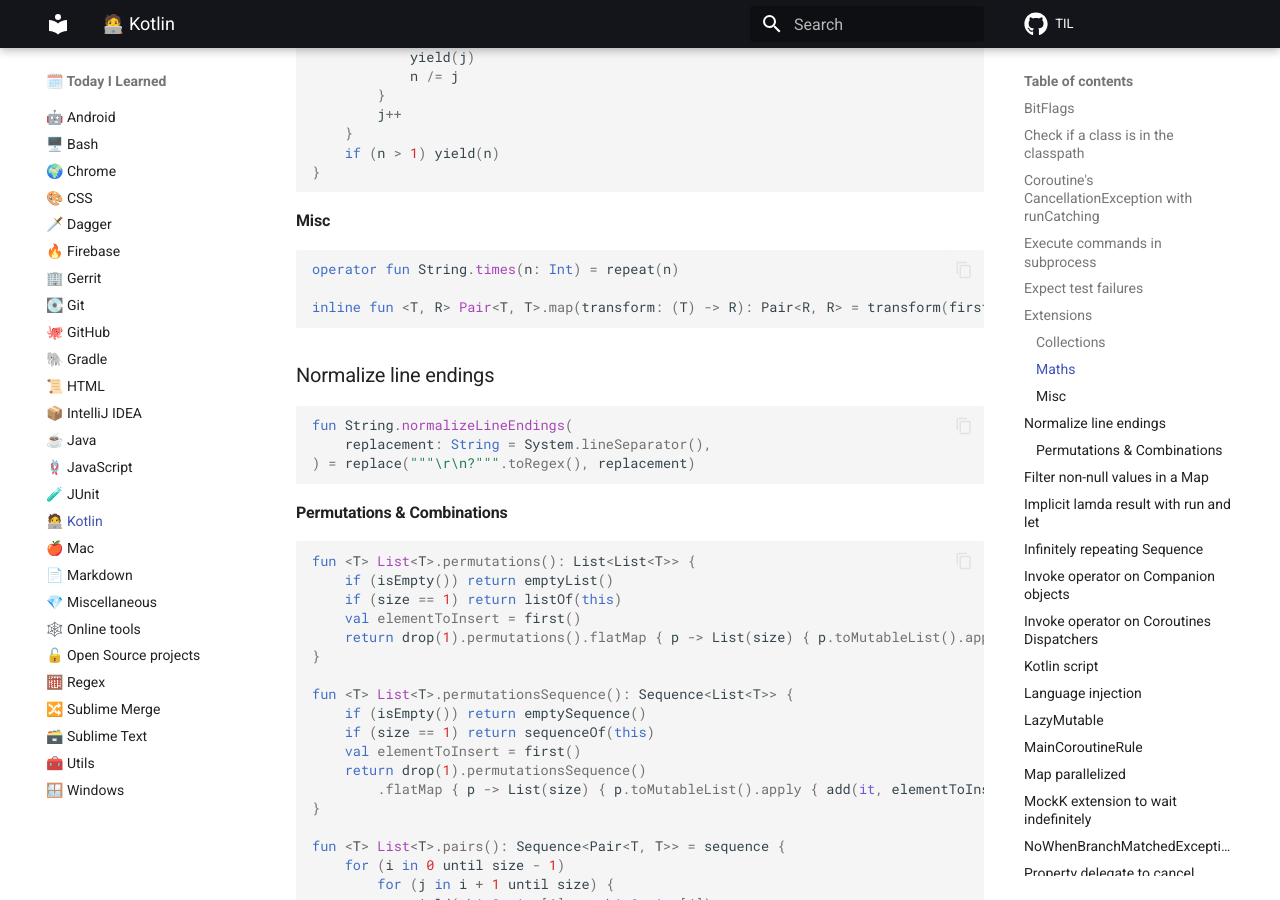
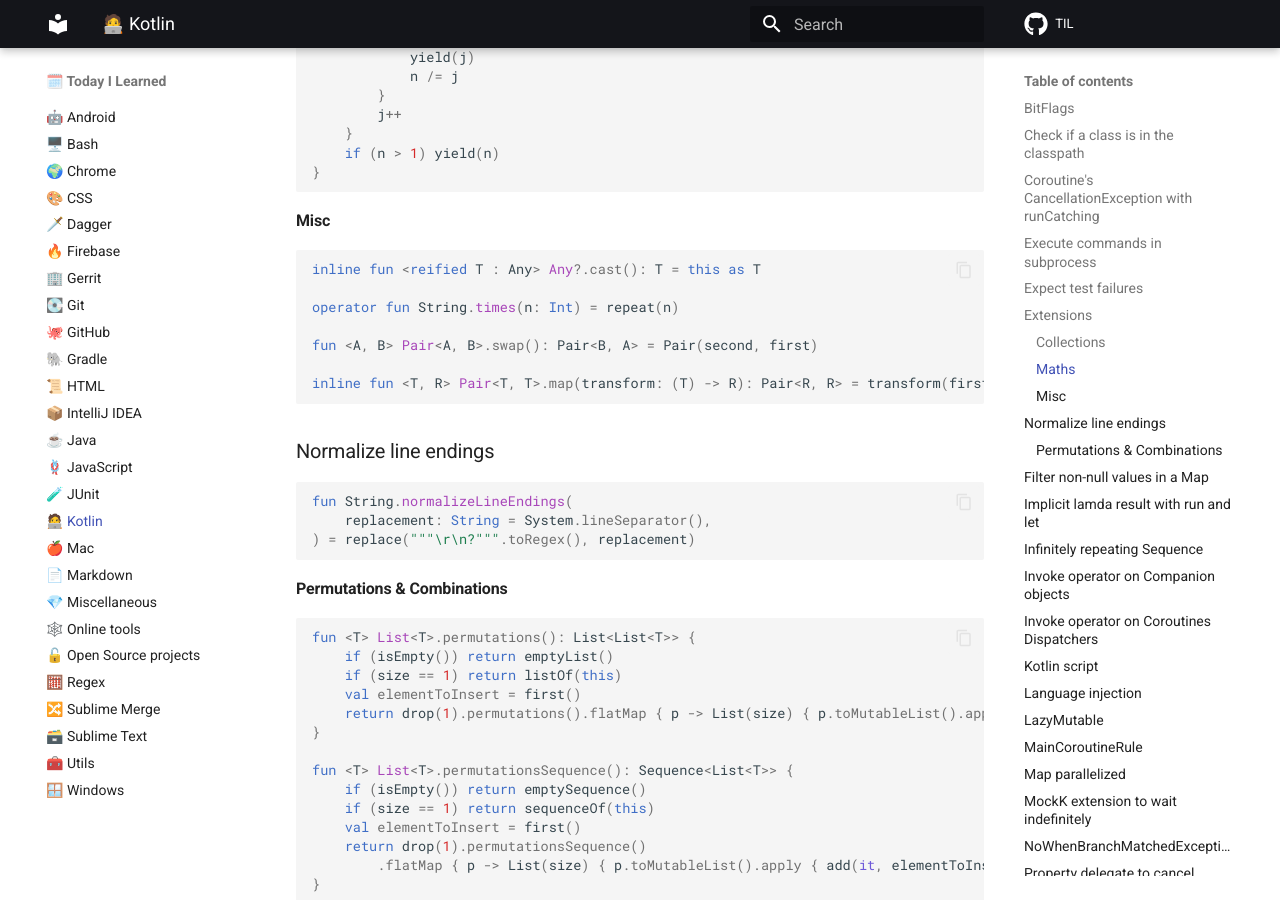
Before and after one commit to SimonMarquis/TIL, an MkDocs documentation site: the page built from docs/kotlin.md, in a window 1280 px wide and 900 px high, scrolled down 3783 px. Built offline with MkDocs 1.6.1 and Material for MkDocs 9.7.7, drawn with Linux system fonts in a browser that asks for light colours; comment, search, counter and statistics services are not loaded.

Commit message:
[Kotlin] Misc extensions

````diff
--- a/docs/kotlin.md
+++ b/docs/kotlin.md
@@ -202,7 +202,11 @@
 #### Misc
 
 ```kotlin
+inline fun <reified T : Any> Any?.cast(): T = this as T
+
 operator fun String.times(n: Int) = repeat(n)
+
+fun <A, B> Pair<A, B>.swap(): Pair<B, A> = Pair(second, first)
 
 inline fun <T, R> Pair<T, T>.map(transform: (T) -> R): Pair<R, R> = transform(first) to transform(second)
 ```
````
